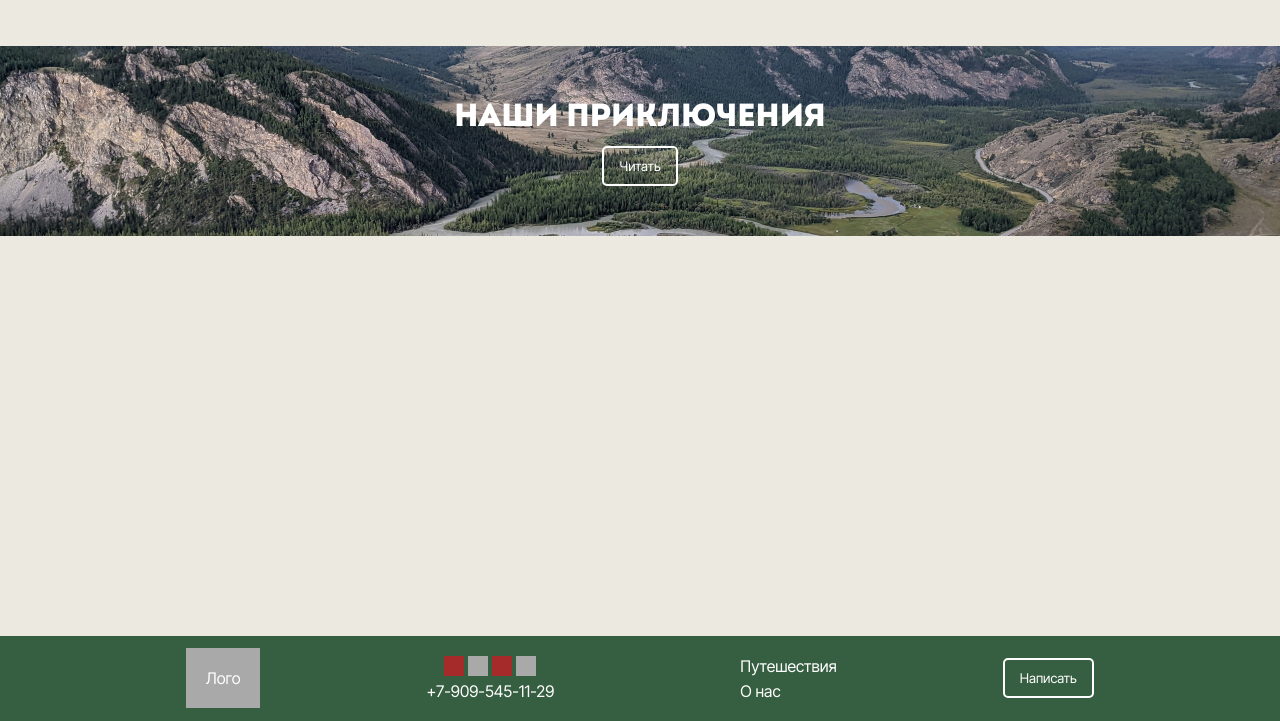
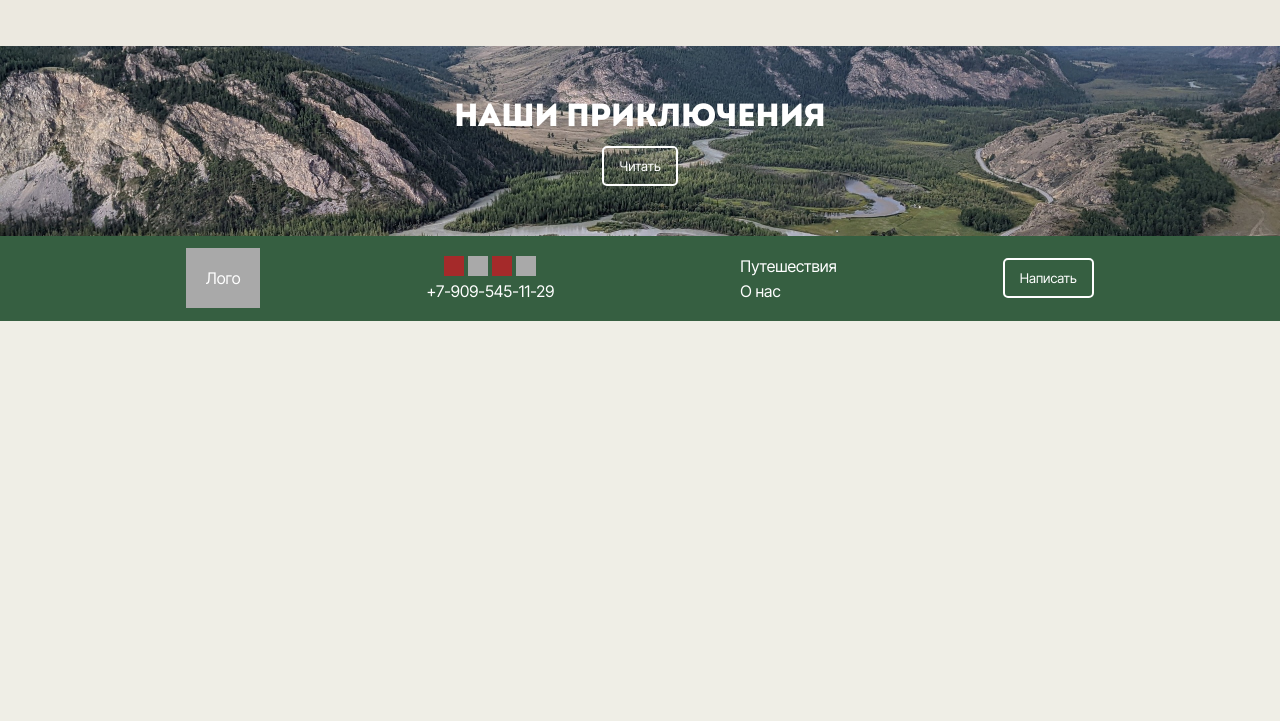
Before and after one commit to TwoMokko/travel, a PHP site: page / in a window 1280 px wide. Shown: the part 1095-1816 px from the top of the page. After the commit the page ends 1416 px from the top, so only its background shows below. Run offline with PHP 8.4, Linux system fonts and the light colour scheme; style sheets or scripts are compiled from the project's sources; some libraries are stand-ins or nearby versions.

Commit message:
Работа с главной страницей в сцсс

```diff
--- a/css/main.scss
+++ b/css/main.scss
@@ -94,7 +94,21 @@ body { background-color: $color_main; margin: 0; }
 		> input { padding: 10px 15px; border-radius: 5px; background-color: transparent; border: 2px solid white; color: white; }
 	}
 }
-.block.photo { height: 400px; }
+.block.photo {
+	> div {
+		&:first-child {
+
+		}
+		&:last-child {
+			> div {
+				&:nth-of-type(1) {}
+				&:nth-of-type(2) {}
+				&:nth-of-type(3) {}
+				&:nth-of-type(4) {}
+			}
+		}
+	}
+}
 
 
 
--- a/index.php
+++ b/index.php
@@ -93,9 +93,14 @@
                 <div>Наши приключения</div>
                 <input type = "button" value = "Читать">
             </div>
-
-
-
         </div>
-		<div class = "block photo"><?php
+		<div class = "block photo">
+			<div></div>
+			<div>
+				<div></div>
+				<div></div>
+				<div></div>
+				<div></div>
+			</div>
+		</div><?php
 	}
```
